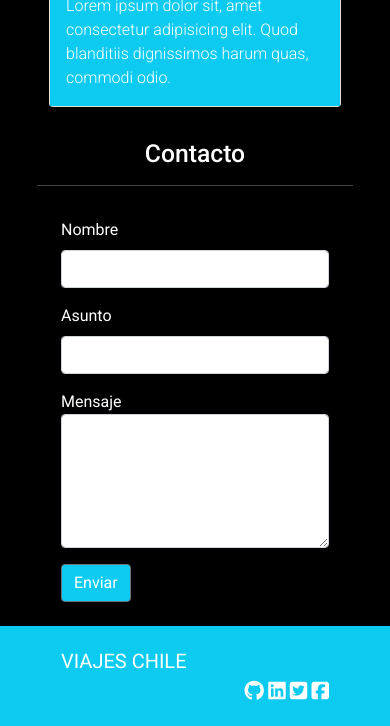
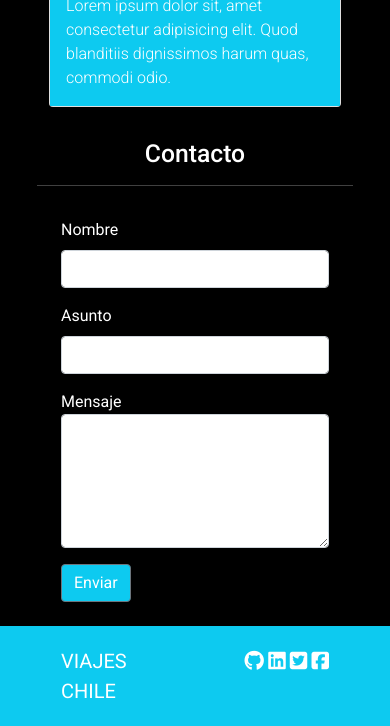
Before and after one commit to JavieraBTA/Viajes-Chile, a plain HTML site: page index.html in a window 390 px wide. Shown: the part 1552-2278 px from the top of the page. Drawn offline with nearby package versions, Linux system fonts and the light colour scheme.

Commit message:
Pequeñas modificaciones en el footer

```diff
--- a/assets/js/script.js
+++ b/assets/js/script.js
@@ -16,7 +16,7 @@ $(function () {
 
 
     $(window).scroll(function () {
-        if ($(window).scrollTop() < 850) {
+        if ($(window).scrollTop() < 870) {
             $("nav").css({ "background-color": "transparent" });
         }
         else {
--- a/index.html
+++ b/index.html
@@ -230,10 +230,10 @@
     <footer>
         <div class="container-fluid p-0">
             <div class="row">
-                <div class=" col-sm-6 col-md-6 d-inline">
+                <div class=" col-6 d-inline">
                     <a class="m-0 text text-decoration-none" href="#">VIAJES CHILE</a>
                 </div>
-                <div class="col-sm-6 col-md-6 text-end">
+                <div class="col-6 text-end">
                     <a href=""><i class="fa-brands fa-github"></i></a>
                     <a href=""> <i class="fa-brands fa-linkedin"></i></a>
                     <a href=""> <i class="fa-brands fa-twitter-square"></i></a>
```
